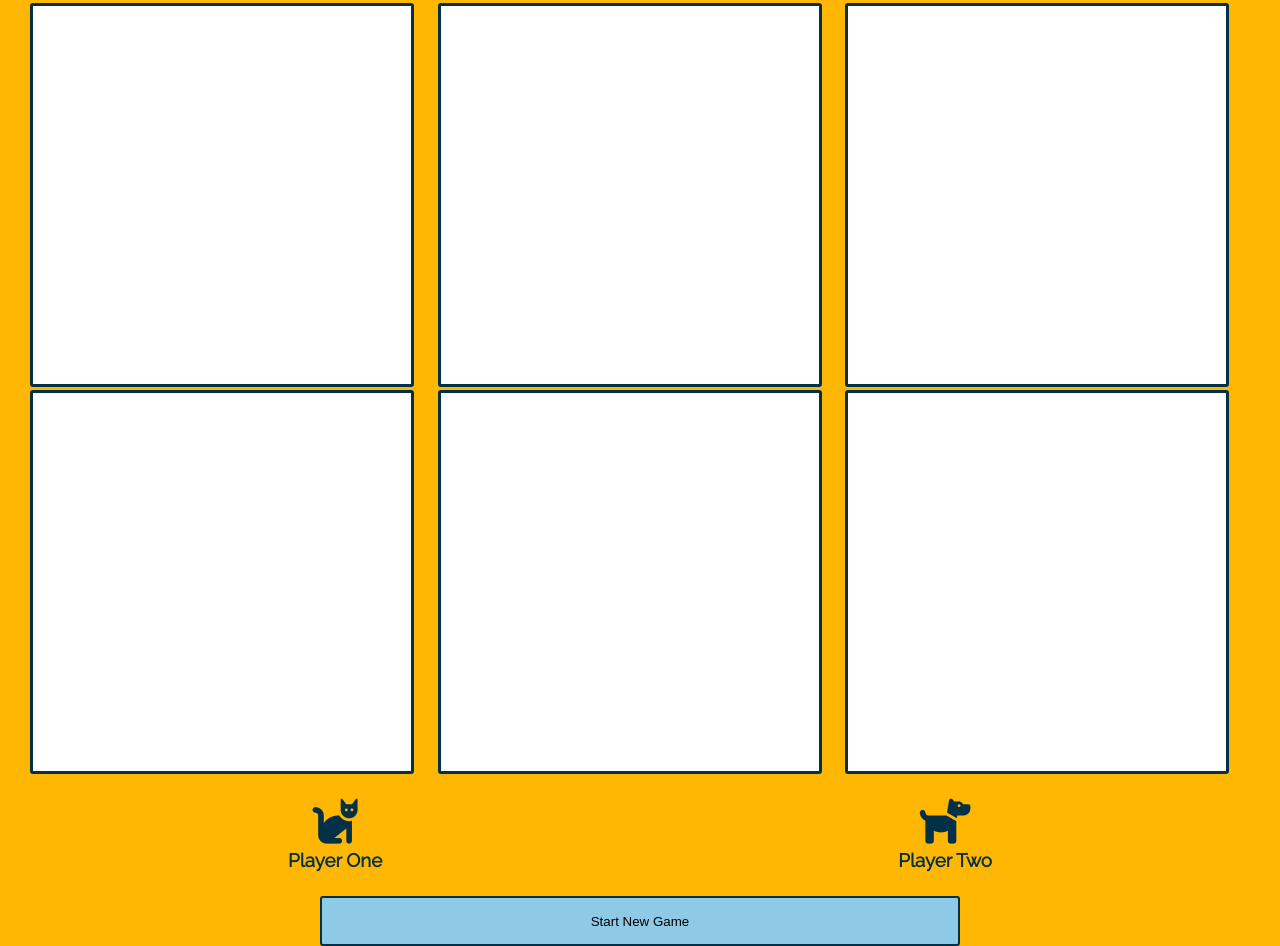
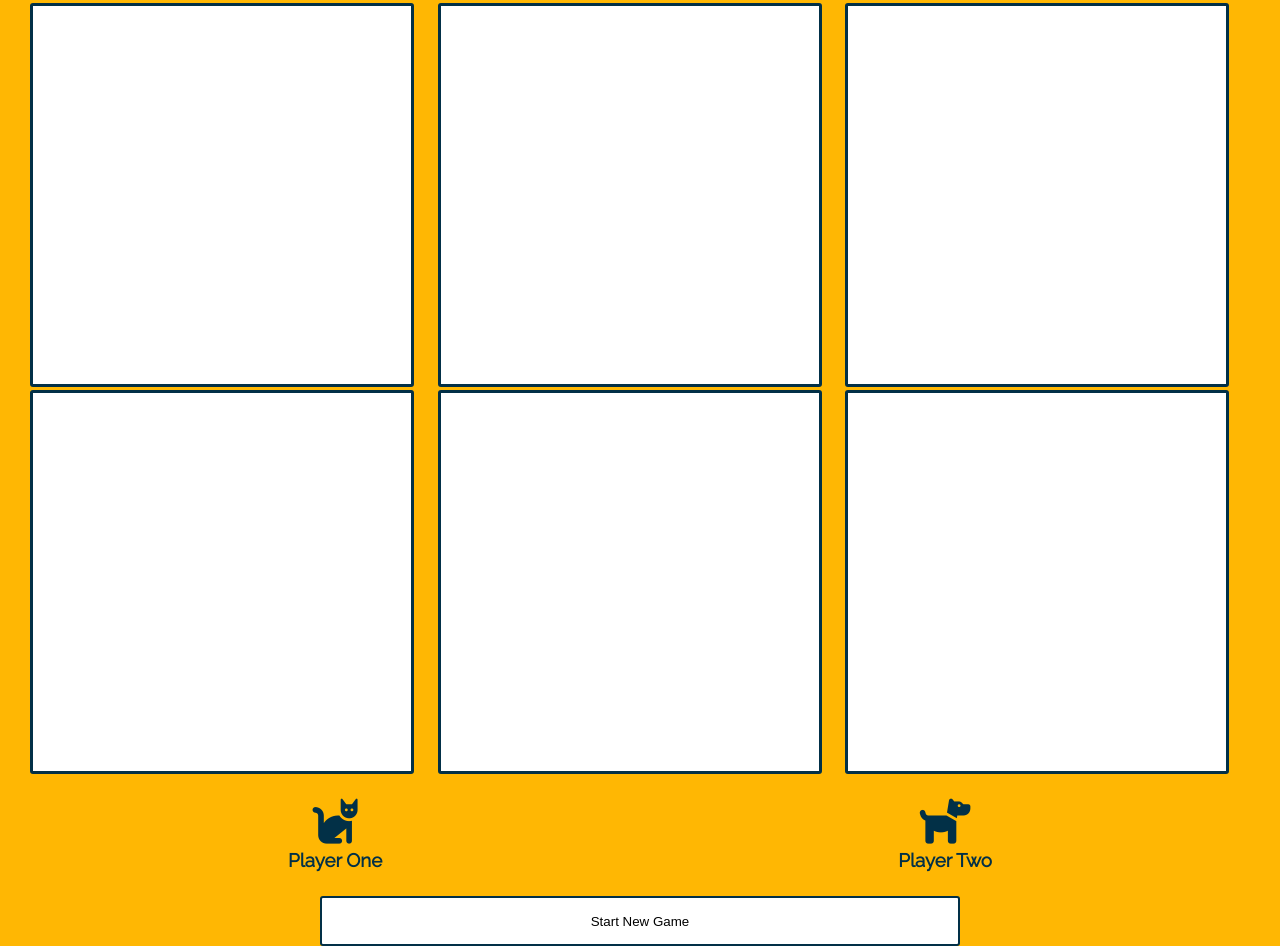
Before and after one commit to sholland236/tic-tac-toe, a plain HTML site: page index.html in a window 1280 px wide. Shown: the part 527-1473 px from the top of the page. Drawn offline with Linux system fonts and the light colour scheme.

Commit message:
additional styling

```diff
--- a/styles.scss
+++ b/styles.scss
@@ -76,10 +76,9 @@ h5 {
 .button {
     text-align: center;
     &__restart {
-        // margin-top: 10px;
         width: 50vw;
         height: 50px;
-        background-color: #8ecae6;
+        background-color: white;
         border: 2px solid $tertiary-color;
         border-radius: 3px;
     }
```
Also changed, not shown: styles.css.
